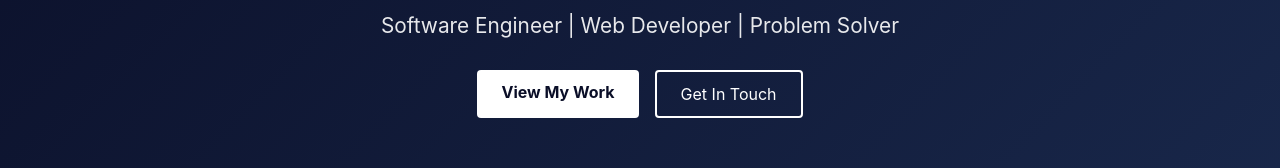
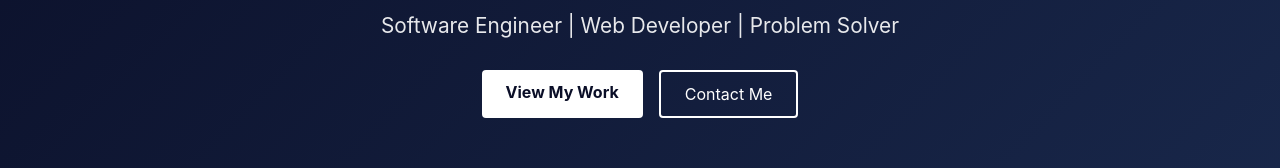
Before and after one commit to AKSHITHA-AMETI/portfolio, a React (Vite) app: page / in a window 1280 px wide. Shown: the part 434-602 px from the top of the page. Built offline with nearby package versions, Linux system fonts and the light colour scheme.

Commit message:
changed get in touch to contact me

```diff
--- a/src/components/Contact.jsx
+++ b/src/components/Contact.jsx
@@ -4,7 +4,7 @@
   return (
     <section id="contact" className="contact">
       <div className="container">
-        <h2>Get In Touch</h2>
+        <h2>Contact Me</h2>
         <p className="contact-intro">
           Feel free to reach out if you're interested in collaboration or have any questions!
         </p>
--- a/src/components/Hero.jsx
+++ b/src/components/Hero.jsx
@@ -8,7 +8,7 @@
         <p className="tagline"> Software Engineer | Web Developer | Problem Solver</p>
         <div className="hero-buttons">
           <a href="#projects" className="btn btn-primary">View My Work</a>
-          <a href="#contact" className="btn btn-secondary">Get In Touch</a>
+          <a href="#contact" className="btn btn-secondary">Contact Me</a>
         </div>
       </div>
     </section>
```
